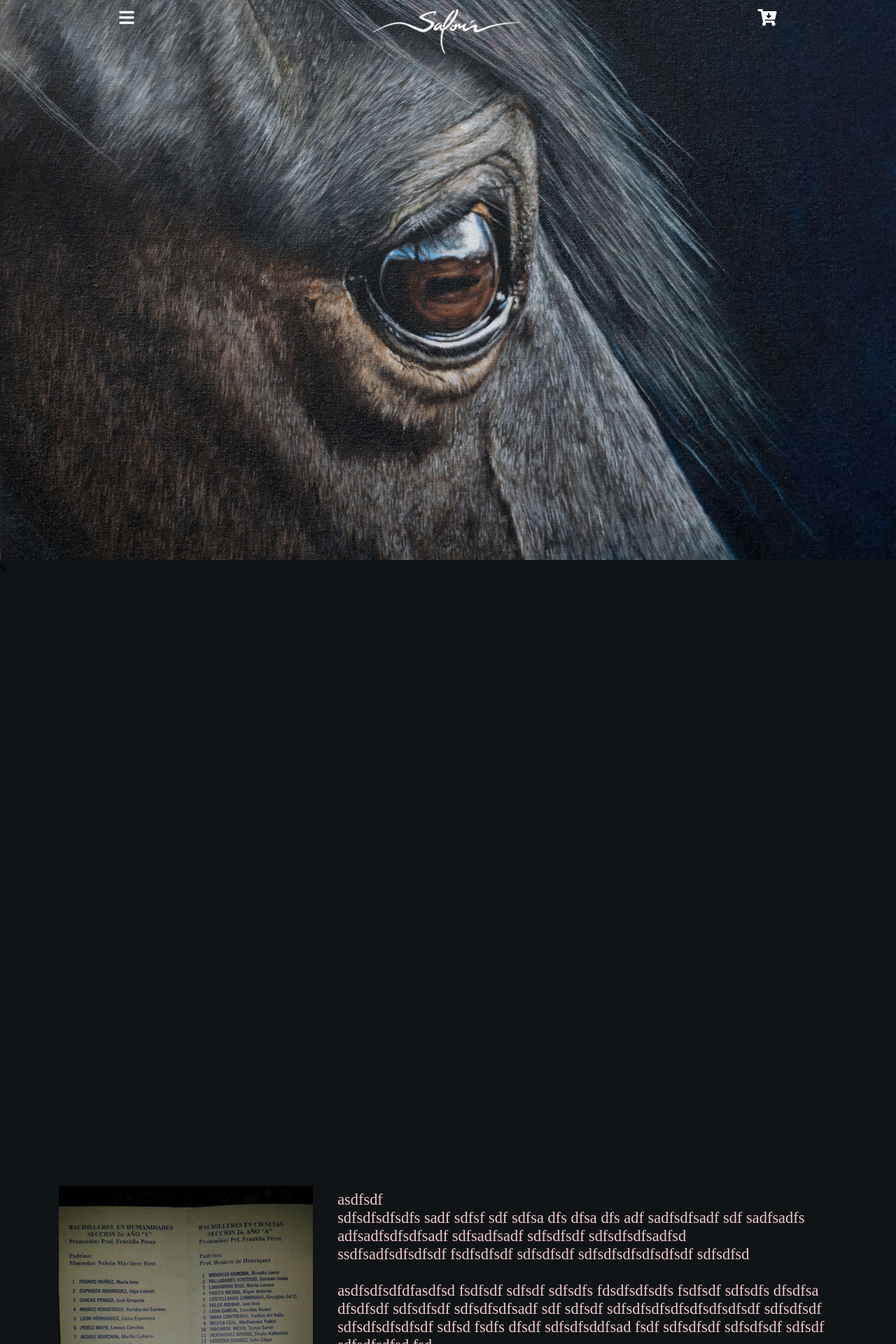
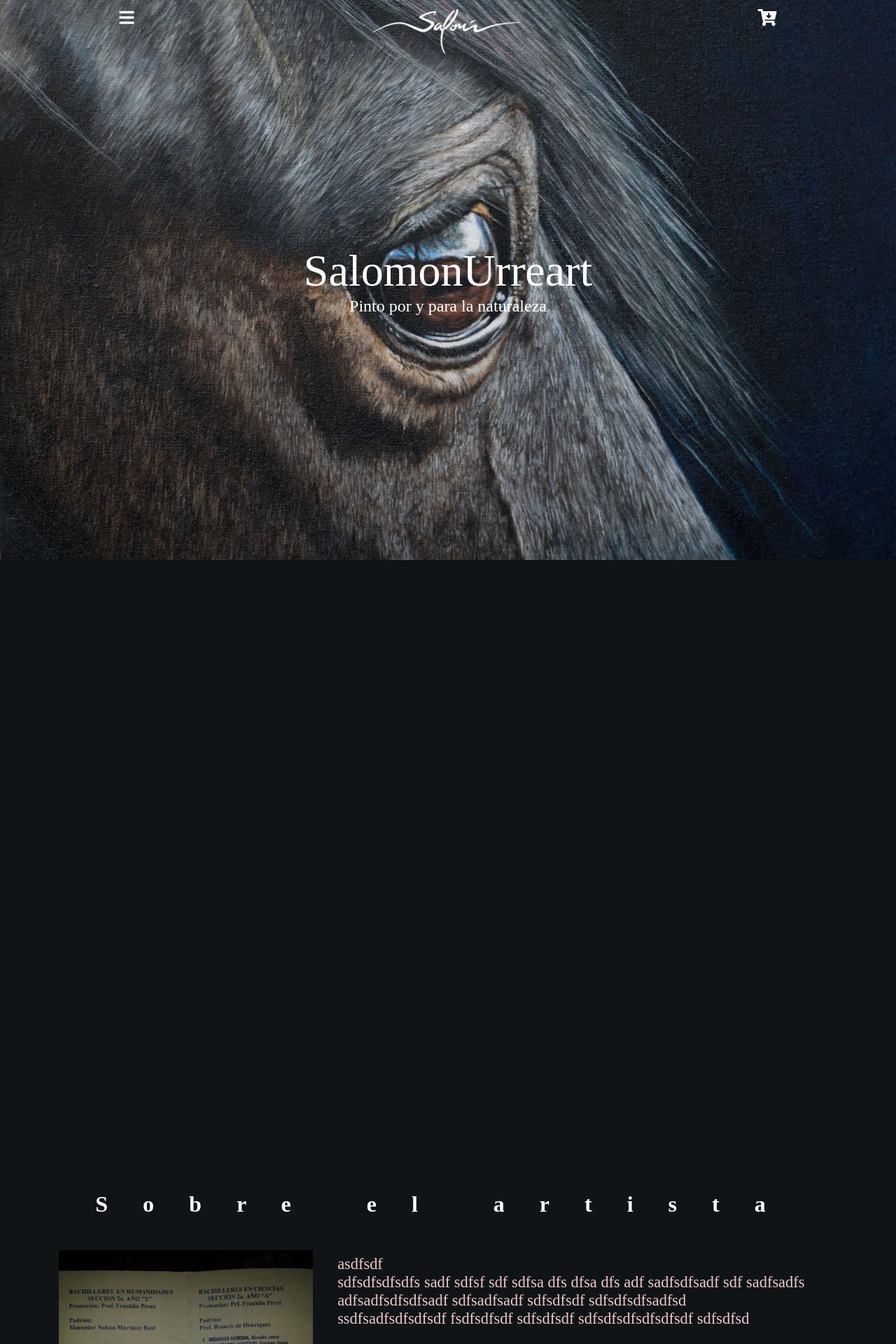
Before and after one commit to programacionPC/SalomonUrreart, a CodeIgniter app: page /proyectos/ in a window 1280 px wide. Shown: the top 1920 px of the page at 70% size. Run offline with CodeIgniter, Linux system fonts and the light colour scheme; data comes from the database, SQL or seed files in the repository; data that the repository does not hold is empty; some web fonts are replaced.

Commit message:
cambios generales

```diff
--- a/application/views/detallePoncho_V.php
+++ b/application/views/detallePoncho_V.php
@@ -19,9 +19,9 @@
 		<?php
 		// if($imagenMiniatura != Array()){
 			$Contador = 1;
-				//$Datos proviene de      onclick="verMiniatura('Imagen_<?php echo $Contador
+			//$Datos proviene de
 			foreach($imagenMiniatura as $keyImagenMiniatura) :   ?>
-					<img class="imagen_11 borde_1 borde_2" id="Imagen_<?php echo $Contador ?>" alt="Fotografia no disponible" src="<?php echo base_url()?>assets/images/ponchos/miniaturaPonchos/<?php echo $keyImagenMiniatura['nombre_ImagenMiniatura'];?>"/>
+				<img class="imagen_11 borde_1 borde_2" id="Imagen_<?php echo $Contador ?>" alt="Fotografia no disponible" src="<?php echo base_url()?>assets/images/ponchos/miniaturaPonchos/<?php echo $keyImagenMiniatura['nombre_ImagenMiniatura'];?>" onclick="verMiniatura('Imagen_<?php echo $Contador?>"/>
 				<?php
 				// echo  $Contador;
 				$Contador ++;
--- a/application/views/inicio_V.php
+++ b/application/views/inicio_V.php
@@ -1,12 +1,11 @@
 <?php defined('BASEPATH') OR exit('No direct script access allowed'); ?>
 
-<div>
 	<!-- PORTADA -->
-	<div class="contenedor_1" id="Seccion_1">
-		<div class="ContenedorTitulo">
-			<div class="ContenedorTitulo_div1">
-				<img class="imagen--portada" src="<?php echo base_url();?>assets/images/Caballo-min.jpg"/>
-			</div>S
+	<div class="cont_portada" id="Seccion_1">
+		<img class="cont_portada--imagen" src="<?php echo base_url();?>assets/images/Caballo-min.jpg"/>
+		<div class="cont_portada__div-1">
+			<p class="cont_portada__p-1">SalomonUrreart</p>
+			<p class="cont_portada__p-2">Pinto por y para la naturaleza</p>
 		</div>
 	</div>
 
@@ -32,6 +31,7 @@
 
 	<!-- SOBRE MI -->
 	<div class="cont_sobreMi" id="Seccion_5">
+		<h1 class="cont_sobreMi__h1 cont_sobreMi__h1--titulo">Sobre el artista</h1>
 		<div class="cont_sobreMi--flex">
 			<div class="cont_sobreMi__div1">
 				<img class="cont_sobreMi__div1__img lazyload" loading="lazy" alt="Fotografia de perfil" data-src="<?php echo base_url();?>assets/images/<?php echo $perfilArtista['nombre_Fotografia'];?>" width="320" height="320" alt=""/>
@@ -44,6 +44,7 @@
 
 	<!-- FOTOGRAFOS -->
 	<div class="cont_sobreMi" id="Fotografos">
+		<h1 class="cont_sobreMi__h1">Fotografos</h1>
 		<div class="cont_sobreMi--flex">
 			<div class="cont_sobreMi__div1">
 				<img class="cont_sobreMi__div1__img lazyload" loading="lazy" alt="Fotografia de perfil" data-src="<?php echo base_url();?>assets/images/<?php echo $perfilArtista['nombre_Fotografia'];?>" width="320" height="320" alt=""/>
@@ -71,7 +72,6 @@
 			</div>
 		</div>
 	</div>
-</div>
 
 
 <script src="<?php echo base_url();?>assets/javascript/funcionesVarias.js?v=<?php echo rand();?>"></script>
--- a/assets/css/EstilosPort_Art.css
+++ b/assets/css/EstilosPort_Art.css
@@ -73,10 +73,34 @@ hr{
 	margin-top: 20%;
 	width: 20%;
 }
-.contenedor_1{/*inicio*/
-	display: flex;
+.cont_portada{/*inicio*/
+	background-color: red;
     width: 100%;
-    /* height: 100vh; */
+	height: 100%;
+}
+.cont_portada--imagen{
+	width: 100%;
+	height: 100vh;
+    object-fit: cover;
+}
+.cont_portada__div-1{/*inicio*/
+	position: absolute;/*para centrar vertical y horizontalmente*/
+	width: 500px; /*para centrar vertical y horizontalmente*/
+	margin-left:-250px;/*para centrar vertical y horizontalmente*/
+	left: 50%;/*para centrar vertical y horizontalmente*/
+	height:100px;/*para centrar vertical y horizontalmente*/
+	margin-top: -50px;/*para centrar vertical y horizontalmente*/
+	top: 50%;/*para centrar vertical y horizontalmente*/
+	text-align: center;
+}
+.cont_portada__p-1{
+	font-size: 4em;
+	color: white;
+}
+.cont_portada__p-2{
+	font-size: 1.5em;
+	color: white;
+
 }
 .contenedor_2{/*inicio*/
 	display: flex;
@@ -113,13 +137,23 @@ hr{
 }
 .cont_sobreMi{/*inicio*/
 	background-color: var(--Fondo);
-	height: 100vh;
+	min-height: 100vh;
+}
+.cont_sobreMi__h1{
+	color: white;
+	font-size: 2em;
+	text-align: center;
+	padding-top: 8%;
+	letter-spacing: 90px;
+}
+.cont_sobreMi__h1--titulo{
+	letter-spacing: 50px;
 }
 .cont_sobreMi--flex{/*inicio*/
 	display: flex;
 	width: 90%;
 	margin: auto;
-	padding-top: 5%;
+	padding-top: 3%;
 }
 .cont_sobreMi__div1{
 	width: 35%;
@@ -255,8 +289,8 @@ hr{
 	width: 100%;
 	height: 100vh;
 	margin: auto;
-	display: flex;
-	align-items: center;
+	/* display: flex;
+	align-items: center; */
 }
 .cont_ponchoDetalle--img{/*detallePintura*/
 	width: 75%;
@@ -288,6 +322,15 @@ hr{
 	top: 50% !important;
 	left: 3%;
 	cursor: pointer;
+}
+.cont_ponchoDetalle--miniaturas{/*detallePoncho*/
+	background-color: red;
+	display: flex; /*Organiza los elementos horizontalmente*/
+	text-align: center;
+	width: 50%;
+	left: 5%;
+	position: absolute;
+	bottom: 10pt;
 }
 .cont_ponchos_galeria{
 	display: flex;
@@ -614,11 +657,6 @@ hr{
 	top: 2%;
 	cursor: pointer;
 }
-.imagen--portada{
-	width: 100%;
-	height: 100vh;
-    object-fit: cover;
-}
 .imagen--evento{
 	width: 100%;
 	/* height: 100vh; */
@@ -745,15 +783,9 @@ ul .menuContenedor_3{/*header_AfiCom*/
 
 
 
-.cont_ponchoDetalle--miniaturas{/*detallePoncho*/
-	display: flex; /*Organiza los elementos horizontalmente*/
-	text-align: center;
-	width: 100%;
-	margin-top: 2%;
-}
 .imagen_11{/*detallePoncho*/
-	width: 100px;
-	height: 100px;
+	width: 70px;
+	height: 70px;
 	margin: auto;
 	cursor: pointer;
 	object-fit: cover; /*fill, cover, contain, none, scale-down, inherit, initial, unset*/
@@ -769,6 +801,5 @@ ul .menuContenedor_3{/*header_AfiCom*/
 }
 .cont_PrincipalDetalle{
 	background-color: var(--FondoImagenDetalle);
-	background-color: red;
 	height: 100vh;
 }
```
Lines whose indentation alone changed are shown as unchanged.
